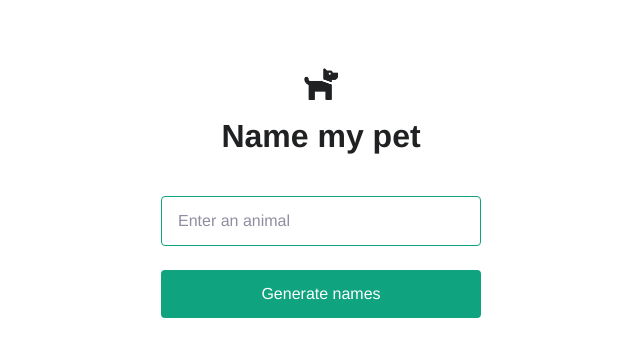
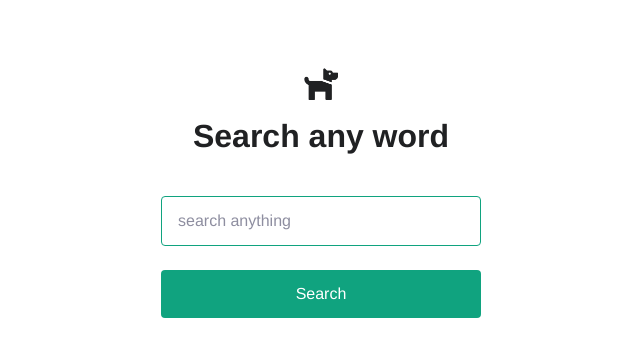
Before and after one commit to JoshCu/odor-search, a Flask app: page / in a window 1280 px wide. Shown: the top 357 px of the page, without its empty margins (319-959 px from the left). Run offline with Flask 2, Linux system fonts and the light colour scheme; some web fonts are replaced.

Commit message:
add basic search

```diff
--- a/app.py
+++ b/app.py
@@ -1,5 +1,8 @@
+from dotenv import load_dotenv
+import requests
 import os
-
+import json
+import ast
 import openai
 from flask import Flask, redirect, render_template, request, url_for
 
@@ -10,26 +13,23 @@ openai.api_key = os.getenv("OPENAI_API_KEY")
 @app.route("/", methods=("GET", "POST"))
 def index():
     if request.method == "POST":
-        animal = request.form["animal"]
-        response = openai.Completion.create(
-            model="text-davinci-003",
-            prompt=generate_prompt(animal),
-            temperature=0.6,
-        )
-        return redirect(url_for("index", result=response.choices[0].text))
+        term = request.form["search_term"]
+        search_result = search_all(term)
+        return redirect(url_for("index", result=search_result))
 
-    result = request.args.get("result")
-    return render_template("index.html", result=result)
+    search_result = request.args.getlist("result")
+    search_result = [ast.literal_eval(x) for x in search_result]
+
+    return render_template("index.html", result=search_result)
 
 
-def generate_prompt(animal):
-    return """Suggest three names for an animal that is a superhero.
+def search_all(term):
+    # load the environment variables
+    atlas_api_key = os.environ.get("ATLAS_API_KEY")
+    url = "https://data.mongodb-api.com/app/data-dpfbx/endpoint/odor_search"
 
-Animal: Cat
-Names: Captain Sharpclaw, Agent Fluffball, The Incredible Feline
-Animal: Dog
-Names: Ruff the Protector, Wonder Canine, Sir Barks-a-Lot
-Animal: {}
-Names:""".format(
-        animal.capitalize()
-    )
+    payload = {"search_term": term}
+    headers = {'api-key': atlas_api_key}
+
+    response = requests.request("POST", url, headers=headers, data=payload)
+    return json.loads(response.text)
--- a/templates/index.html
+++ b/templates/index.html
@@ -1,21 +1,27 @@
 <!DOCTYPE html>
+
 <head>
-  <title>OpenAI Quickstart</title>
-  <link
-    rel="shortcut icon"
-    href="{{ url_for('static', filename='dog.png') }}"
-  />
+  <title>Odor Search</title>
+  <link rel="shortcut icon" href="{{ url_for('static', filename='dog.png') }}" />
   <link rel="stylesheet" href="{{ url_for('static', filename='main.css') }}" />
 </head>
 
 <body>
   <img src="{{ url_for('static', filename='dog.png') }}" class="icon" />
-  <h3>Name my pet</h3>
+  <h3>Search any word</h3>
   <form action="/" method="post">
-    <input type="text" name="animal" placeholder="Enter an animal" required />
-    <input type="submit" value="Generate names" />
+    <input type="text" name="search_term" placeholder="search anything" required />
+    <input type="submit" value="Search" />
   </form>
   {% if result %}
-  <div class="result">{{ result }}</div>
+  {% for item in result %}
+  <div class="result">
+    <h4>{{ item.name }}</h4>
+    <p>{{ item['CID'] }}</p>
+    {% if item.link %}
+    <a href="http://www.thegoodscentscompany.com/data/rw{{ item['link'] }}.html" target="_blank">Read more</a>
+    {% endif %}
+  </div>
+  {% endfor %}
   {% endif %}
 </body>
```
Also changed, not shown: search.py (added, +19 -0 lines).
